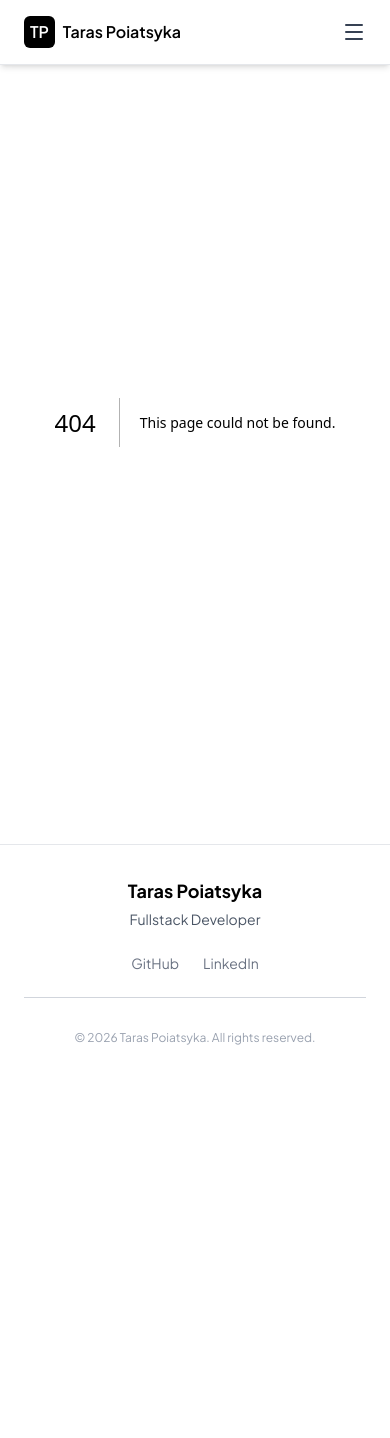
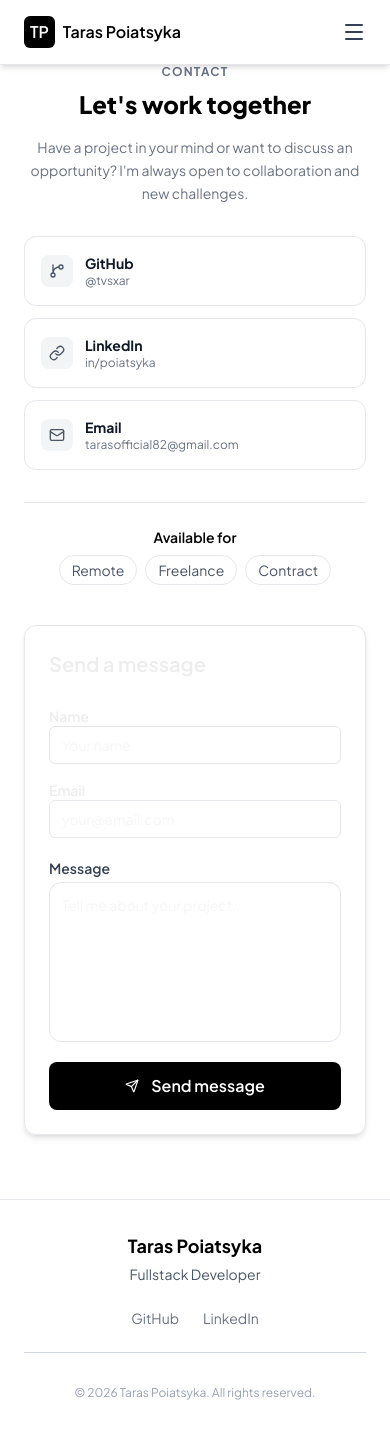
Before and after one commit to tvsxar/taras-portfolio, a Next.js app: page /contact in a window 390 px wide. Before the commit this address had no page. Shown: the top 1438 px of the page. Before the commit the page ends 1110 px from the top, so only its background shows below. Built offline with nearby package versions, Linux system fonts and the light colour scheme.

Commit message:
feat: create Contact page & add responsive Cards and Form

```diff
--- /dev/null
+++ b/src/app/contact/page.tsx
@@ -0,0 +1,73 @@
+import ContactCard from '@/components/ContactCard';
+import ContactForm from '@/components/ContactForm';
+
+function ContactsPage() {
+    return (
+        <div className="bg-white">
+            <section className="
+                max-w-6xl mx-auto px-6
+                py-16 md:py-24
+                flex flex-col md:flex-row
+                gap-10 md:gap-12
+                items-stretch
+            ">
+                <div className="flex flex-col flex-1 items-center md:items-start text-center md:text-left">
+                    <div>
+                        <h3 className="text-xs text-gray-500 font-bold tracking-widest">
+                            CONTACT
+                        </h3>
+
+                        <h1 className="text-2xl sm:text-3xl md:text-4xl font-black text-black mt-2">
+                            Let's work together
+                        </h1>
+
+                        <p className="mt-4 max-w-xl text-sm sm:text-base text-gray-500 leading-relaxed">
+                            Have a project in your mind or want to discuss an opportunity?
+                            I'm always open to collaboration and new challenges.
+                        </p>
+                    </div>
+
+                    <div className="
+                        mt-8 flex flex-col gap-3
+                        w-full border-b border-gray-200 pb-8
+                    ">
+                        <ContactCard title="GitHub" />
+                        <ContactCard title="LinkedIn" />
+                        <ContactCard title="Email" />
+                    </div>
+
+                    <div className="mt-6">
+                        <h3 className="text-sm font-semibold text-black mb-2">
+                            Available for
+                        </h3>
+
+                        <div className="flex flex-wrap gap-2">
+                            <span className="px-3 py-1 text-sm border border-gray-200 rounded-full text-gray-600">
+                                Remote
+                            </span>
+
+                            <span className="px-3 py-1 text-sm border border-gray-200 rounded-full text-gray-600">
+                                Freelance
+                            </span>
+
+                            <span className="px-3 py-1 text-sm border border-gray-200 rounded-full text-gray-600">
+                                Contract
+                            </span>
+                        </div>
+                    </div>
+                </div>
+
+                <div className="
+                    w-full
+                    md:flex-1
+                    flex
+                    justify-center md:justify-end
+                ">
+                    <ContactForm />
+                </div>
+            </section>
+        </div>
+    );
+}
+
+export default ContactsPage;
--- /dev/null
+++ b/src/components/ContactCard.tsx
@@ -0,0 +1,45 @@
+import { GitBranch, Link as LinkIcon, Mail } from 'lucide-react';
+
+interface ContactCardProps {
+    title: string;
+}
+
+function ContactCard({ title }: ContactCardProps) {
+    return (
+        <div
+            className="
+                group w-full
+                rounded-xl border border-gray-200 bg-white
+                p-4 sm:p-5
+                transition-all duration-200
+                hover:-translate-y-1 hover:shadow-md
+            "
+        >
+            <div className="flex items-center gap-3">
+
+                <div className="p-2 rounded-lg bg-gray-100">
+                    {title === 'GitHub' && <GitBranch size={16} className="text-gray-600" />}
+                    {title === 'LinkedIn' && <LinkIcon size={16} className="text-gray-600" />}
+                    {title === 'Email' && <Mail size={16} className="text-gray-600" />}
+                </div>
+
+                <div className="flex flex-col items-start">
+                    <h4 className="text-sm sm:text-base font-bold text-gray-900">
+                        {title}
+                    </h4>
+
+                    <p className="text-xs sm:text-sm text-gray-500">
+                        {title === 'GitHub'
+                            ? '@tvsxar'
+                            : title === 'LinkedIn'
+                                ? 'in/poiatsyka'
+                                : 'tarasofficial82@gmail.com'}
+                    </p>
+                </div>
+
+            </div>
+        </div>
+    );
+}
+
+export default ContactCard;
--- /dev/null
+++ b/src/components/ContactForm.tsx
@@ -0,0 +1,103 @@
+import { Send } from 'lucide-react';
+
+function ContactForm() {
+    return (
+        <div className="border border-gray-200 shadow-md p-6 rounded-xl w-full max-w-xl mx-auto">
+            <form className="flex flex-col gap-5">
+
+                <h2 className="text-xl font-semibold">
+                    Send a message
+                </h2>
+
+                <div className="flex flex-col sm:flex-row gap-4 mt-2">
+
+                    <div className="flex flex-col flex-1 w-full">
+                        <label className="font-semibold text-sm">
+                            Name
+                        </label>
+
+                        <input
+                            type="text"
+                            placeholder="Your name"
+                            className="
+                                w-full
+                                border border-gray-200
+                                rounded-md
+                                px-3 py-2
+                                text-sm
+                                outline-none
+                                focus:border-black
+                                transition
+                            "
+                        />
+                    </div>
+
+                    <div className="flex flex-col flex-1 w-full">
+                        <label className="font-semibold text-sm">
+                            Email
+                        </label>
+
+                        <input
+                            type="email"
+                            placeholder="your@email.com"
+                            className="
+                                w-full
+                                border border-gray-200
+                                rounded-md
+                                px-3 py-2
+                                text-sm
+                                outline-none
+                                focus:border-black
+                                transition
+                            "
+                        />
+                    </div>
+
+                </div>
+
+                <div className="flex flex-col gap-1">
+                    <label className="text-sm font-semibold text-gray-700">
+                        Message
+                    </label>
+
+                    <textarea
+                        placeholder="Tell me about your project..."
+                        className="
+                            w-full
+                            h-40 sm:h-48
+                            resize-none
+                            border border-gray-200
+                            rounded-xl
+                            px-3 py-3
+                            text-sm
+                            outline-none
+                            transition
+                            focus:border-black
+                            focus:ring-2 focus:ring-black/10
+                        "
+                    />
+                </div>
+
+                <button
+                    className="
+                        flex items-center justify-center gap-3
+                        bg-black text-white
+                        p-3 rounded-lg
+                        font-semibold
+                        cursor-pointer
+                        hover:bg-black/90
+                        active:scale-[0.99]
+                        transition
+                        w-full
+                    "
+                >
+                    <Send size={14} className="shrink-0" />
+                    Send message
+                </button>
+
+            </form>
+        </div>
+    );
+}
+
+export default ContactForm;
--- a/src/components/Navbar.tsx
+++ b/src/components/Navbar.tsx
@@ -95,14 +95,14 @@ function Navbar() {
                             </li>
 
                             <li className={
-                                current === 'contacts'
+                                current === 'contact'
                                     ? 'bg-gray-100 text-black rounded-md w-full'
                                     : 'text-gray-600 hover:text-black hover:bg-gray-50 rounded-md transition-colors duration-150 w-full'
                             }>
                                 <Link
-                                    href="/contacts"
+                                    href="/contact"
                                     onClick={() => setIsMobileMenuOpen(false)}
-                                    className="block text-md font-medium px-3 py-1 w-full">Contacts</Link>
+                                    className="block text-md font-medium px-3 py-1 w-full">Contact</Link>
                             </li>
                         </ul>
                     </div>
@@ -141,12 +141,12 @@ function Navbar() {
                     </li>
 
                     <li className={
-                        current === 'contacts'
+                        current === 'contact'
                             ? 'bg-gray-300/20 backdrop-blur-sm text-black rounded-md'
                             : 'text-gray-600 hover:text-black hover:bg-gray-200/20 rounded-md transition-colors duration-150'
                     }>
-                        <Link href="/contacts" className="block text-sm font-medium px-3 py-1">
-                            Contacts
+                        <Link href="/contact" className="block text-sm font-medium px-3 py-1">
+                            Contact
                         </Link>
                     </li>
                 </ul>
```
